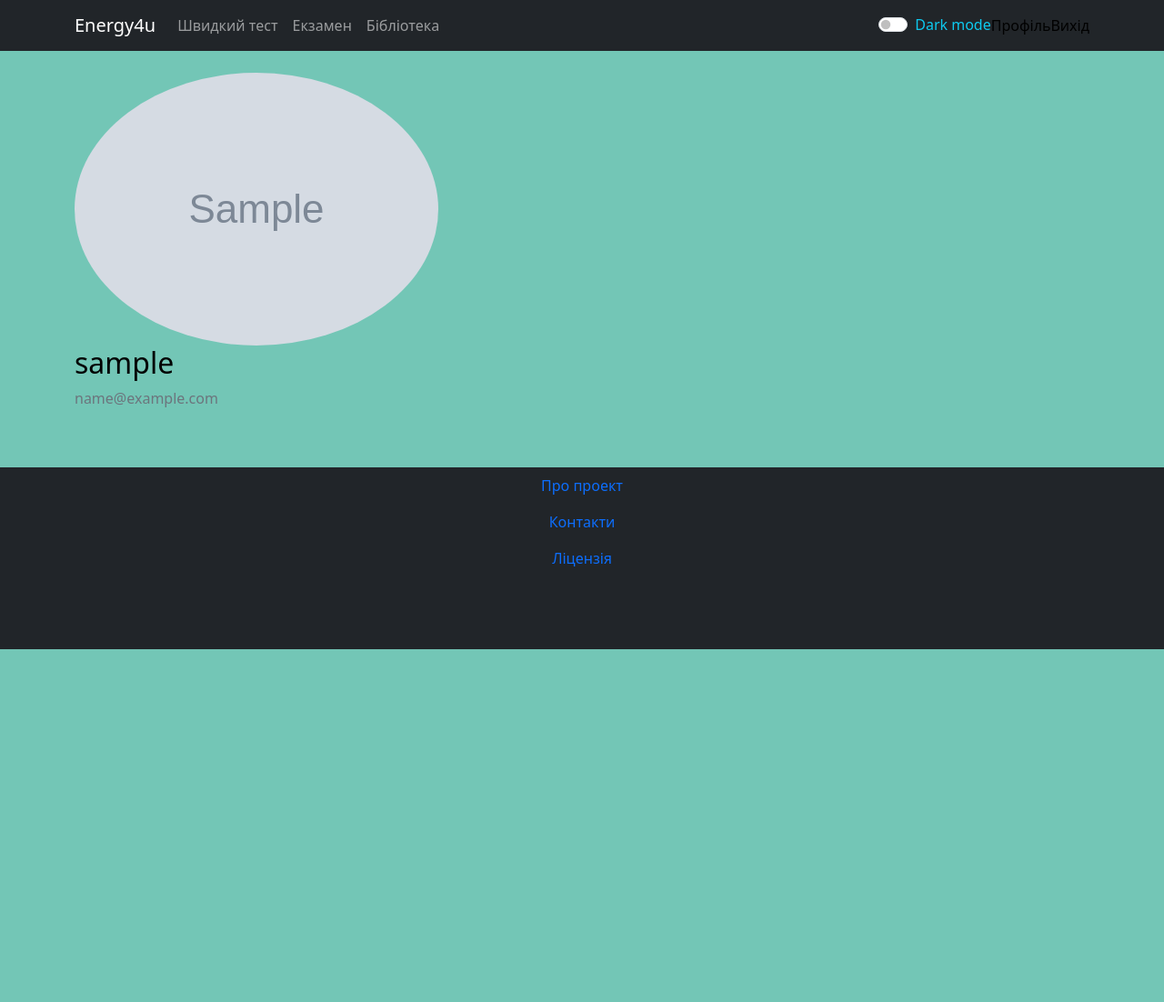
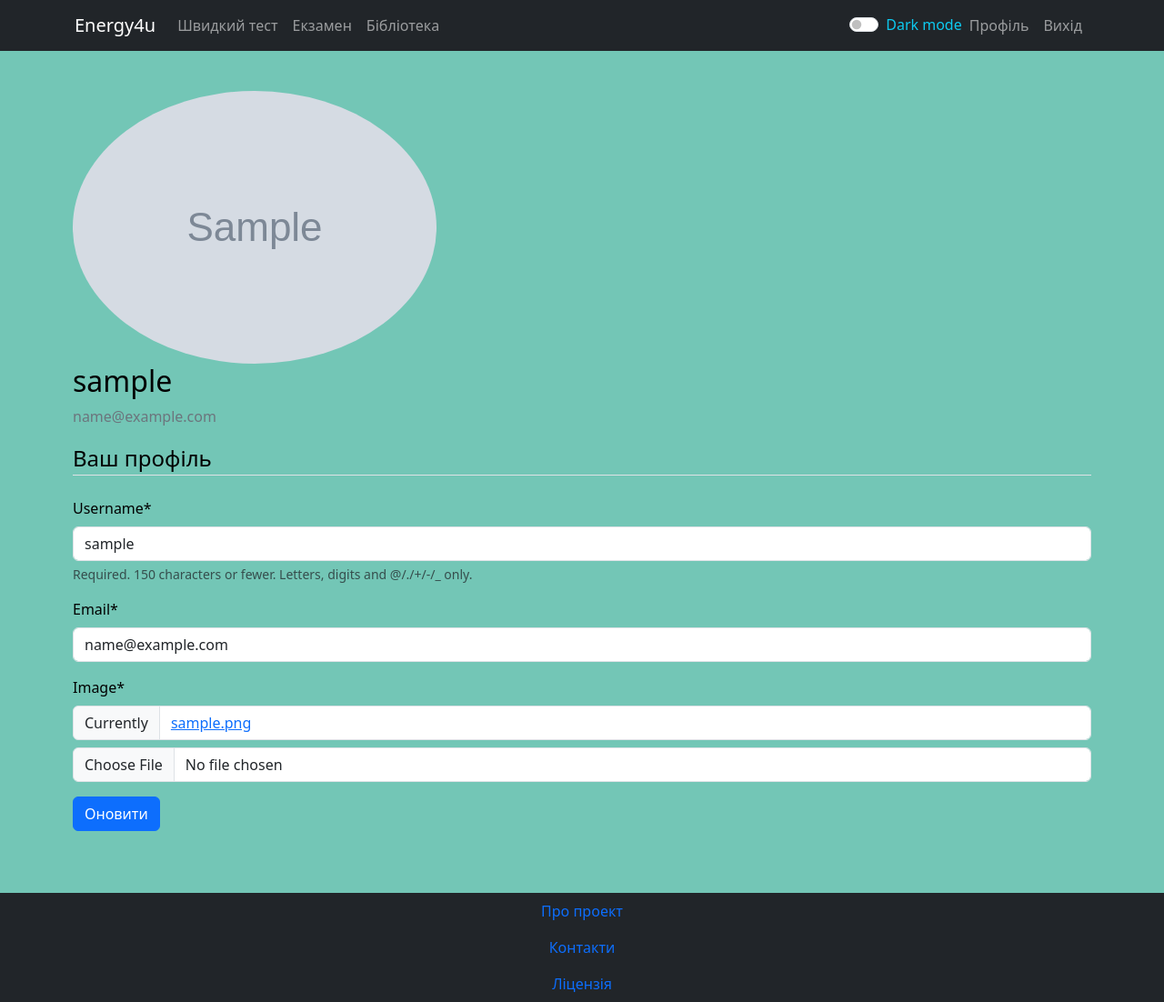
Before and after one commit to hybr1dtheory/energy4u, a Django app: page /profile/ in a window 1280 px wide. Shown: the whole page at 91% size. Before the commit the page ends 714 px from the top, so only its background shows below. Run offline with Django 5.2, Linux system fonts and the light colour scheme; a user stored in the database is signed in; tables that the repository leaves empty hold one stand-in row (values such as "Sample post"); grey boxes marked "Sample" are stand-in pictures; some libraries are stand-ins or nearby versions.

Commit message:
some functions for users app (profile view, editing, ui features)

```diff
--- a/energy4u/settings.py
+++ b/energy4u/settings.py
@@ -2,6 +2,8 @@
 # private settings for django and database
 from config import ENERGY_KEY, DB_USER, DB_PASSWORD, DB_HOST, DB_PORT
 from pathlib import Path
+import os
+
 
 # Build paths inside the project like this: BASE_DIR / 'subdir'.
 BASE_DIR = Path(__file__).resolve().parent.parent
@@ -107,3 +109,7 @@ CRISPY_TEMPLATE_PACK = "bootstrap5"
 # settings for login page
 LOGIN_REDIRECT_URL = 'index'
 LOGIN_URL = 'login'
+
+# set directory for profile pictures (and another media files)
+MEDIA_ROOT = os.path.join(BASE_DIR, 'media')
+MEDIA_URL = '/media/'
--- a/energy4u/urls.py
+++ b/energy4u/urls.py
@@ -1,15 +1,16 @@
 from django.contrib import admin
 from django.urls import path
 from django.urls import include
-from django.views.generic import RedirectView
 from django.conf import settings
 from django.conf.urls.static import static
 
 
 urlpatterns = [
     path('admin/', admin.site.urls),
-    #  path('library/', include('library.urls')),
     path('', include('testing.urls')),
+    path('', include('users.urls')),
 ]
 
-urlpatterns += static(settings.STATIC_URL, document_root=settings.STATIC_ROOT)
+if settings.DEBUG:
+    urlpatterns += static(settings.STATIC_URL, document_root=settings.STATIC_ROOT)
+    urlpatterns += static(settings.MEDIA_URL, document_root=settings.MEDIA_ROOT)
--- a/testing/static/css/styles.css
+++ b/testing/static/css/styles.css
@@ -14,7 +14,7 @@
     width: 95%;
 }
 
-body {
+html, body {
     height: 100%;
 }
 
@@ -24,10 +24,17 @@ body {
     flex-direction: column;
 }
 
+.header{
+    padding: 0px;
+    position: sticky;
+    top: 0
+}
+
 .main {
+    padding: 10px;
     flex-grow: 1;
 }
 
 .footer {
-    height: 200px;
+    margin-top: auto;
 }
--- a/testing/templates/base_testing.html
+++ b/testing/templates/base_testing.html
@@ -11,6 +11,7 @@
 </head>
 <body class="light-theme">
 <div class="wrapper">
+    <header class="header">
         <nav class="navbar navbar-expand-lg navbar-dark bg-dark">
         <div class="container">
             <a class="navbar-brand" href="{% url 'index' %}">Energy4u</a>
@@ -35,15 +36,29 @@
                 <label class="form-check-label text-info" for="themeToggleBtn">Dark mode</label>
             </div>
             {% if user.is_authenticated %}
-        <a class="nav-item nav-link" href="{% url 'profile' %}">Профіль</a>
-        <a class="nav-item nav-link" href="{% url 'logout' %}">Вихід</a>
+            <ul class="navbar-nav">
+                <li class="nav-item">
+                    <a class="nav-link" href="{% url 'profile' %}">Профіль</a>
+                </li>
+                <li class="nav-item">
+                    <a class="nav-link" href="{% url 'logout' %}">Вихід</a>
+                </li>
+            </ul>
             {% else %}
-        <a class="nav-item nav-link" href="{% url 'login' %}">Вхід</a>
-        <a class="nav-item nav-link" href="{% url 'register' %}">Реєстрація</a>
+            <ul class="navbar-nav">
+                <li class="nav-item">
+                    <a class="nav-link" href="{% url 'login' %}">Вхід</a>
+                </li>
+                <li class="nav-item">
+                    <a class="nav-link" href="{% url 'register' %}">Реєстрація</a>
+                </li>
+            </ul>
             {% endif %}
         </div>
         </nav>
+    </header>
 
+    <main class="main">
         <div class="container mt-4 main">
         {% if messages %}
         	{% for message in messages %}
@@ -56,6 +71,8 @@
         {% block content %}
         {% endblock %}
         </div>
+    </main>
+
 
     <footer class="mt-5 footer bg-dark">
         <nav class="nav flex-column">
--- a/testing/urls.py
+++ b/testing/urls.py
@@ -9,5 +9,4 @@ urlpatterns = [
     path("one_quest/<int:question_id>/", views.one_quest_id, name="one_quest_id"),
     path("one_quest/<int:question_id>/result/", views.result, name="result"),
     path("questions/test_result", views.test_result, name="test_result"),
-    path('', include('users.urls')),
 ]
--- a/users/apps.py
+++ b/users/apps.py
@@ -4,3 +4,6 @@ from django.apps import AppConfig
 class UsersConfig(AppConfig):
     default_auto_field = 'django.db.models.BigAutoField'
     name = 'users'
+
+    def ready(self):
+        import users.signals
--- a/users/forms.py
+++ b/users/forms.py
@@ -1,6 +1,7 @@
 from django import forms
 from django.contrib.auth.models import User
 from django.contrib.auth.forms import UserCreationForm
+from .models import Profile
 
 
 class UserRegisterForm(UserCreationForm):
@@ -9,3 +10,17 @@ class UserRegisterForm(UserCreationForm):
     class Meta:
         model = User
         fields = ['username', 'email', 'password1', 'password2']
+
+
+class UserUpdateForm(forms.ModelForm):
+    email = forms.EmailField()
+
+    class Meta:
+        model = User
+        fields = ['username', 'email']
+
+
+class ProfileUpdateForm(forms.ModelForm):
+    class Meta:
+        model = Profile
+        fields = ['image']
--- a/users/models.py
+++ b/users/models.py
@@ -1,5 +1,6 @@
 from django.db import models
 from django.contrib.auth.models import User
+from PIL import Image
 
 
 class Profile(models.Model):
@@ -10,3 +11,11 @@ class Profile(models.Model):
 
     def __str__(self):
         return f'{self.user.username} Profile'
+
+    def save(self):
+        super().save()
+        img = Image.open(self.image.path)
+        if img.height > 300 or img.width > 300:
+            output_size = (300, 300)
+            img.thumbnail(output_size)
+            img.save(self.image.path)
--- a/users/templates/login.html
+++ b/users/templates/login.html
@@ -11,7 +11,7 @@
                 {{ form|crispy }}
             </fieldset>
             <div class="form-group">
-                <button class="btn btn-outline-info" type="submit">Увійти</button>
+                <button class="btn btn-primary" type="submit">Увійти</button>
             </div>
         </form>
         <div class="border-top pt-3">
--- a/users/templates/profile.html
+++ b/users/templates/profile.html
@@ -5,12 +5,22 @@
 {% block content %}
     <div class="content-section">
       <div class="media">
-        <img class="rounded-circle account-img" src="{{ user.profile.image.url }}">
+        <img class="rounded-circle account-img" src="{{ user.profile.image.url }}" alt="Profile image">
         <div class="media-body">
           <h2 class="account-heading">{{ user.username }}</h2>
           <p class="text-secondary">{{ user.email }}</p>
         </div>
       </div>
-      <!-- Place for the form -->
+      <form method="POST" enctype="multipart/form-data">
+          {% csrf_token %}
+          <fieldset class="form-group">
+              <legend class="border-bottom mb-4">Ваш профіль</legend>
+              {{ u_form|crispy }}
+              {{ p_form|crispy }}
+          </fieldset>
+          <div class="form-group">
+              <button class="btn btn-primary" type="submit">Оновити</button>
+          </div>
+      </form>
     </div>
 {% endblock content %}
--- a/users/views.py
+++ b/users/views.py
@@ -1,7 +1,7 @@
 from django.shortcuts import render, redirect
 from django.contrib import messages
 from django.contrib.auth.decorators import login_required
-from .forms import UserRegisterForm
+from .forms import UserRegisterForm, UserUpdateForm, ProfileUpdateForm
 
 
 def register(request):
@@ -19,4 +19,24 @@ def register(request):
 
 @login_required
 def profile(request):
-    return render(request, 'profile.html')
+    if request.method == 'POST':
+        u_form = UserUpdateForm(request.POST, instance=request.user)
+        p_form = ProfileUpdateForm(request.POST,
+                                   request.FILES,
+                                   instance=request.user.profile)
+        if u_form.is_valid() and p_form.is_valid():
+            u_form.save()
+            p_form.save()
+            messages.success(request, f'Ваш профіль оновлено.')
+            return redirect('profile')
+
+    else:
+        u_form = UserUpdateForm(instance=request.user)
+        p_form = ProfileUpdateForm(instance=request.user.profile)
+
+    context = {
+        'u_form': u_form,
+        'p_form': p_form
+    }
+
+    return render(request, 'profile.html', context)
```
Also changed, not shown: users/signals.py (added, +15 -0 lines), 1 other file. Lines whose indentation alone changed are shown as unchanged.
